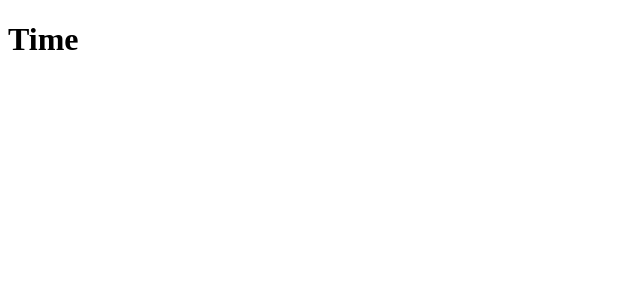
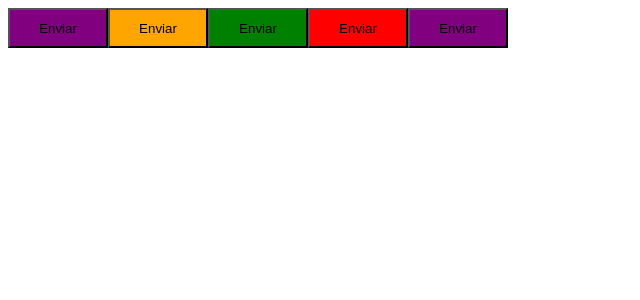
Before and after one commit to lipeqalves/trilha-react-rocktseat, a React (Vite) app in the folder 02-ignite-time/: page / in a window 1280 px wide. Shown: the top 300 px of the page, without its empty margins (0-640 px from the left). Built offline with nearby package versions, Linux system fonts and the light colour scheme.

Commit message:
React_ignite: indrodução ao styled Components, exemplo button

```diff
--- a/02-ignite-time/src/App.tsx
+++ b/02-ignite-time/src/App.tsx
@@ -1,5 +1,13 @@
-
+import { Button } from "./components/Button";
 
 export function App() {
-  return <h1>Time</h1>;
+  return (
+    <>
+      <Button variant="primary" />
+      <Button variant="secondary" />
+      <Button variant="success" />
+      <Button variant="danger" />
+      <Button />
+    </>
+  );
 }
--- /dev/null
+++ b/02-ignite-time/src/components/Button.styles.ts
@@ -0,0 +1,24 @@
+import styled, { css } from "styled-components";
+
+export type ButtonVariant = 'primary' | 'secondary' | 'danger' | 'success';
+
+interface ButtonContainerProps {
+    variant: ButtonVariant;
+}
+
+const buttonVariants = {
+    primary: 'purple',
+    secondary: 'orange',
+    danger: 'red',
+    success: 'green',
+}
+
+export const ButtonContainer = styled.button<ButtonContainerProps>`
+    width: 100px;
+    height: 40px;
+
+    ${props => {
+        return css`background-color: ${buttonVariants[props.variant]}`
+    }}
+
+`
--- /dev/null
+++ b/02-ignite-time/src/components/Button.tsx
@@ -0,0 +1,9 @@
+
+import {ButtonContainer, ButtonVariant} from './Button.styles';
+interface ButtonProps{
+    variant?: ButtonVariant;
+}
+
+export function Button({variant = 'primary'}: ButtonProps){
+    return <ButtonContainer variant={variant}>Enviar</ButtonContainer>
+}
```
